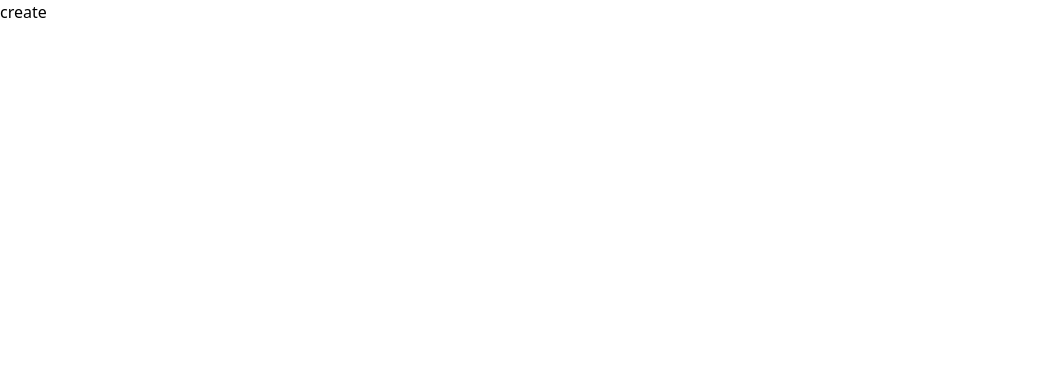
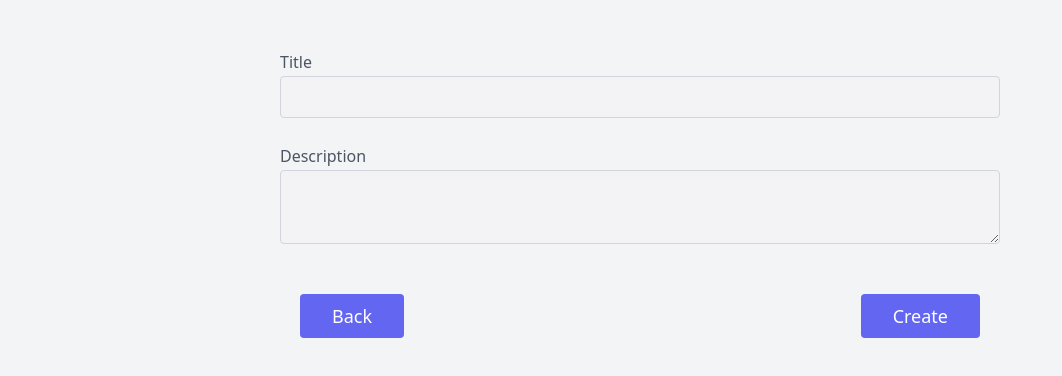
Before and after one commit to kokoforbes/patchstack, a Nuxt app: page /create in a window 1280 px wide. Shown: the top 376 px of the page, without its empty margins (0-1062 px from the left). Built offline with nearby package versions, Linux system fonts and the light colour scheme.

Commit message:
Implemented vulnerability creation and editing

```diff
--- a/pages/create.vue
+++ b/pages/create.vue
@@ -1,15 +1,83 @@
 <template>
-  <div class="create">
-    create
+  <div class="bg-gray-100 body-font min-h-screen pt-12">
+    <div class="container mx-auto flex flex-col w-full px-6 items-end sm:w-3/5">
+      <div class="relative flex-grow w-full">
+        <label for="title" class="leading-7 text-gray-600">Title</label>
+        <input
+          v-model="title"
+          type="text"
+          id="title"
+          name="title"
+          class="w-full bg-gray-100 bg-opacity-50 rounded border border-gray-300 focus:border-indigo-500 focus:bg-transparent focus:ring-2 focus:ring-indigo-200 text-base outline-none text-gray-700 py-1 px-3 leading-8 transition-colors duration-200 ease-in-out"
+        />
+      </div>
+      <div class="relative flex-grow w-full mt-6">
+        <label for="description" class="leading-7 text-gray-600"
+          >Description</label
+        >
+        <textarea
+          v-model="description"
+          id="description"
+          name="description"
+          class="w-full bg-gray-100 bg-opacity-50 rounded border border-gray-300 focus:border-indigo-500 focus:bg-transparent focus:ring-2 focus:ring-indigo-200 text-base outline-none text-gray-700 py-1 px-3 leading-8 transition-colors duration-200 ease-in-out"
+        ></textarea>
+      </div>
+
+      <div class="flex w-full justify-between p-5 mt-6">
+        <button
+          class="text-white bg-indigo-500 border-0 py-2 px-8 focus:outline-none hover:bg-indigo-600 rounded text-lg"
+          @click="$router.back()"
+        >
+          Back
+        </button>
+
+        <button
+          class="text-white bg-indigo-500 border-0 py-2 px-8 focus:outline-none hover:bg-indigo-600 rounded text-lg"
+          @click="createVulnerability()"
+        >
+          Create
+        </button>
+      </div>
+    </div>
   </div>
 </template>
 
 <script>
+import { mapActions } from 'vuex'
+
 export default {
+  name: 'Create',
+  data() {
+    return {
+      title: '',
+      description: '',
+    }
+  },
 
+  methods: {
+    ...mapActions(['addVulnerability']),
+
+    createVulnerability() {
+      if (
+        this.title.length > 0 &&
+        this.description.length > 0
+      ) {
+        this.addVulnerability({
+          title: this.title,
+          description: this.description,
+          id: Math.ceil(Math.random()*1000000)
+        })
+
+        setTimeout(() => {
+          this.title = ''
+          this.description = ''
+
+          this.$router.push('/')
+        }, 2000)
+      }
+    },
+  },
 }
 </script>
 
-<style>
-
-</style>
+<style></style>
--- a/pages/edit.vue
+++ b/pages/edit.vue
@@ -1,19 +1,86 @@
 <template>
-  <div class="edit">
-    edit
+  <div class="bg-gray-100 body-font min-h-screen pt-12">
+    <div class="container mx-auto flex flex-col w-full px-6 items-end sm:w-3/5">
+      <div class="relative flex-grow w-full">
+        <label for="title" class="leading-7 text-gray-600">Title</label>
+        <input
+          v-model="vulnerability.title"
+          type="text"
+          id="title"
+          name="title"
+          class="w-full bg-gray-100 bg-opacity-50 rounded border border-gray-300 focus:border-indigo-500 focus:bg-transparent focus:ring-2 focus:ring-indigo-200 text-base outline-none text-gray-700 py-1 px-3 leading-8 transition-colors duration-200 ease-in-out"
+        />
+      </div>
+      <div class="relative flex-grow w-full mt-6">
+        <label for="description" class="leading-7 text-gray-600"
+          >Description</label
+        >
+        <textarea
+          v-model="vulnerability.description"
+          id="description"
+          name="description"
+          class="w-full bg-gray-100 bg-opacity-50 rounded border border-gray-300 focus:border-indigo-500 focus:bg-transparent focus:ring-2 focus:ring-indigo-200 text-base outline-none text-gray-700 py-1 px-3 leading-8 transition-colors duration-200 ease-in-out"
+        ></textarea>
+      </div>
+
+      <div class="flex w-full justify-between p-5 mt-6">
+        <button
+          class="text-white bg-indigo-500 border-0 py-2 px-8 focus:outline-none hover:bg-indigo-600 rounded text-lg"
+          @click="$router.back()"
+        >
+          Back
+        </button>
+
+        <button
+          class="text-white bg-indigo-500 border-0 py-2 px-8 focus:outline-none hover:bg-indigo-600 rounded text-lg"
+          @click="update()"
+        >
+          Update
+        </button>
+      </div>
+    </div>
   </div>
 </template>
 
 <script>
+import { mapGetters, mapActions } from 'vuex'
+
 export default {
-name: "Edit",
+  name: 'Edit',
 
-mounted(){
-  console.log(this.$route.params)
-}
+  data() {
+    return {
+      vulnerability: {
+        title: '',
+        description: '',
+      },
+    }
+  },
+
+  computed: {
+    ...mapGetters(['getVulnerability']),
+  },
+
+  mounted() {
+    this.vulnerability = this.getVulnerability
+  },
+
+  methods: {
+    ...mapActions(['updateVulnerability', 'setCurrentVulnerability']),
+
+    update() {
+      this.updateVulnerability(this.vulnerability)
+      this.setCurrentVulnerability(this.vulnerability)
+
+      this.vulnerability.title = ''
+      this.vulnerability.description = ''
+
+      setTimeout(() => {
+        this.$router.push('/details')
+      }, 2000)
+    },
+  },
 }
 </script>
 
-<style>
-
-</style>
+<style></style>
--- a/pages/index.vue
+++ b/pages/index.vue
@@ -1,29 +1,42 @@
 <template>
-  <div
-    class="relative  items-top  min-h-screen bg-gray-100 sm:items-center sm:pt-0"
+  <div class="bg-gray-100 body-font">
+    <div
+    class="container mx-auto flex px-5 py-16 items-center justify-center flex-col min-h-screen items-end"
   >
-<div class="header">
-  <button @click="goToCreate()">Create</button>
-</div>
-
+    <div class="header">
+      <button
+        class="text-white bg-indigo-500 border-0 py-2 px-8 focus:outline-none hover:bg-indigo-600 rounded text-lg"
+        @click="goToCreate()"
+      >
+        Create
+      </button>
+    </div>
 
     <div class="flex flex-col justify-center">
-      <ItemList />
-      <Tutorial />
+      <div v-for="(vul, index) in getVulnerabilities" :key="index">
+        <ItemList :vulnerability="vul" />
+      </div>
     </div>
+  </div>
   </div>
 </template>
 
 <script>
+import { mapGetters } from 'vuex'
+
 export default {
   name: 'IndexPage',
 
+  computed: {
+    ...mapGetters(['getVulnerabilities']),
+  },
+
   methods: {
-    goToCreate(){
+    goToCreate() {
       this.$router.push({
-        path: '/create'
+        path: '/create',
       })
-    }
-  }
+    },
+  },
 }
 </script>
--- a/store/index.js
+++ b/store/index.js
@@ -62,12 +62,15 @@ export const state = () => ({
         'is added from the Top 10 community survey (#1). The data shows a relatively low incidence rate with above average testing coverage, along with above-average ratings for Exploit and Impact potential. This category represents the scenario where the security community members are telling us this is important, even though it’s not illustrated in the data at this time.',
     },
   ],
-  vulnerability: {}
+  vulnerability: {
+    title: '',
+    description: '',
+  },
 })
 
 const getters = {
   getVulnerabilities: (state) => state.vulnerabilities,
-  getVulnerability: (state) => state.vulnerability
+  getVulnerability: (state) => state.vulnerability,
 }
 
 export const actions = {
@@ -75,9 +78,13 @@ export const actions = {
     await commit('ADD_VULNERABILITIES', payload)
   },
 
-  async setCurrentVulnerability({commit}, payload){
+  async setCurrentVulnerability({ commit }, payload) {
     await commit('SET_CURRENT_VULNERABILITY', payload)
-  }
+  },
+
+  async updateVulnerability({ commit }, payload) {
+    await commit('UPDATE_VULNERABILITY', payload)
+  },
 }
 
 const mutations = {
@@ -85,15 +92,19 @@ const mutations = {
     state.vulnerabilities.push(payload)
   },
 
-  SET_CURRENT_VULNERABILITY(state, payload){
+  SET_CURRENT_VULNERABILITY(state, payload) {
     state.vulnerability = payload
   },
 
-  UPDATE_VULNERABILITY(state, { item }) {
+  UPDATE_VULNERABILITY(state,  vuln ) {
+      // Find index of the item to be updated
     const itemIndex = state.vulnerabilities.findIndex(
-      (_item) => _item.id === item.id
+      (_item) => _item.id === vuln.id
     )
+
     if (itemIndex === -1) return
+
+    state.vulnerabilities[itemIndex] = vuln;
   },
 }
 
```
